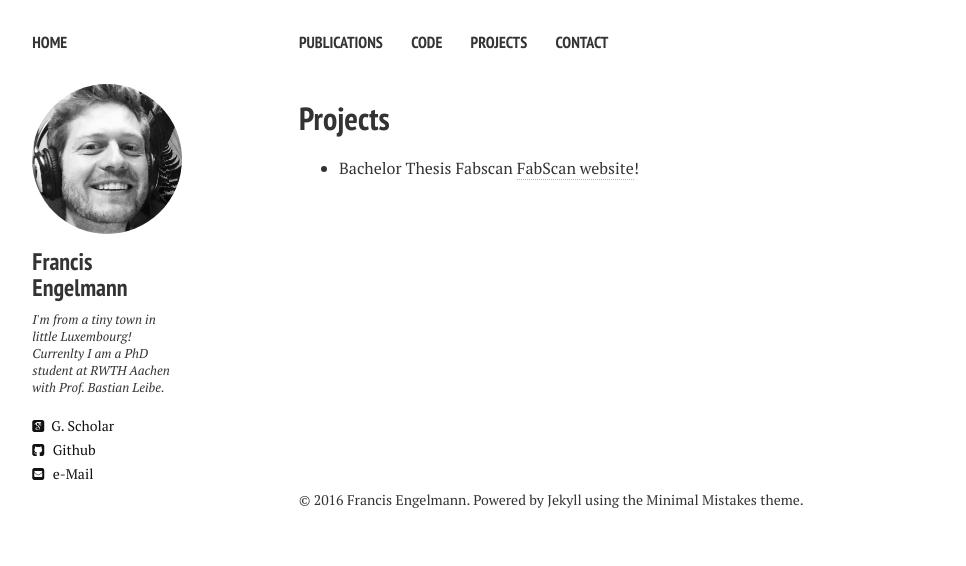
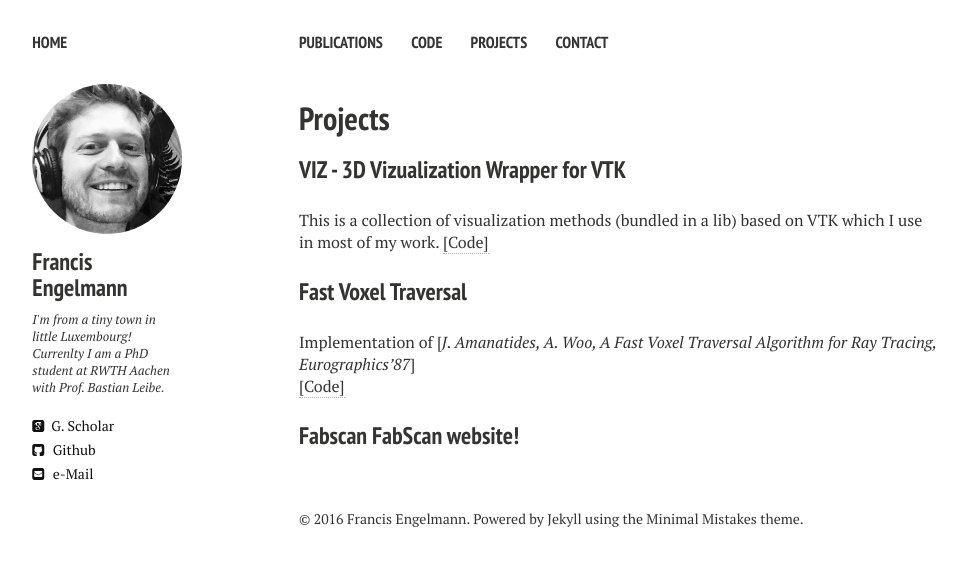
Before and after one commit to francisengelmann/francisengelmann.github.io, a Jekyll site: the page built from projects.md, in a window 1280 px wide. Shown: the top 566 px of the page, without its empty margins (21-987 px from the left). Built offline with Jekyll 4.4.1, drawn with Linux system fonts in a browser that asks for light colours; nearby versions of some CDN libraries.

Commit message:
Update projects.md

```diff
--- a/projects.md
+++ b/projects.md
@@ -6,4 +6,14 @@
 comments: false
 ---
 
-* Bachelor Thesis Fabscan [FabScan website](https://hci.rwth-aachen.de/fabscan)!
+### VIZ - 3D Vizualization Wrapper for VTK
+This is a collection of visualization methods (bundled in a lib) based on VTK which I use in most of my work.
+[[Code]](https://github.com/francisengelmann/viz)
+
+### Fast Voxel Traversal
+
+Implementation of [*J. Amanatides, A. Woo, A Fast Voxel Traversal Algorithm for Ray Tracing, Eurographics'87*]
+
+[[Code]](https://github.com/francisengelmann/fast_voxel_traversal)
+
+### Fabscan [FabScan website](https://hci.rwth-aachen.de/fabscan)!
```
